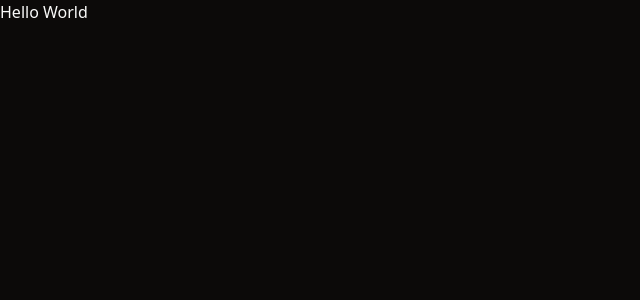
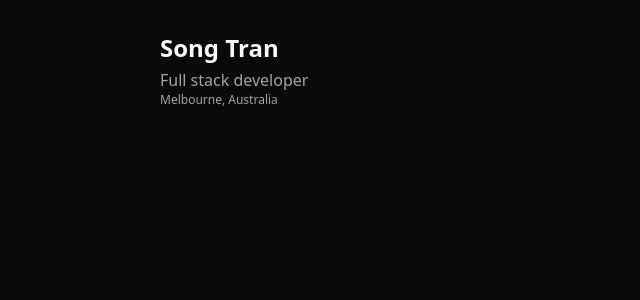
Before and after one commit to stagib/portfolio-react, a React (Vite) app: page / in a window 1280 px wide. Shown: the top 300 px of the page, without its empty margins (0-640 px from the left). Built offline with nearby package versions, Linux system fonts and the light colour scheme.

Commit message:
feat: add header

```diff
--- a/src/App.tsx
+++ b/src/App.tsx
@@ -1,5 +1,17 @@
 function App() {
-    return <div>Hello World</div>;
+    return (
+        <div className="flex flex-col items-center">
+            <div className="flex w-full max-w-5xl justify-between p-4 sm:p-8">
+                <div>
+                    <div className="mb-1 text-2xl font-semibold">Song Tran</div>
+                    <div className="text-stone-400">Full stack developer</div>
+                    <div className="text-xs text-stone-400">
+                        Melbourne, Australia
+                    </div>
+                </div>
+            </div>
+        </div>
+    );
 }
 
 export default App;
```
